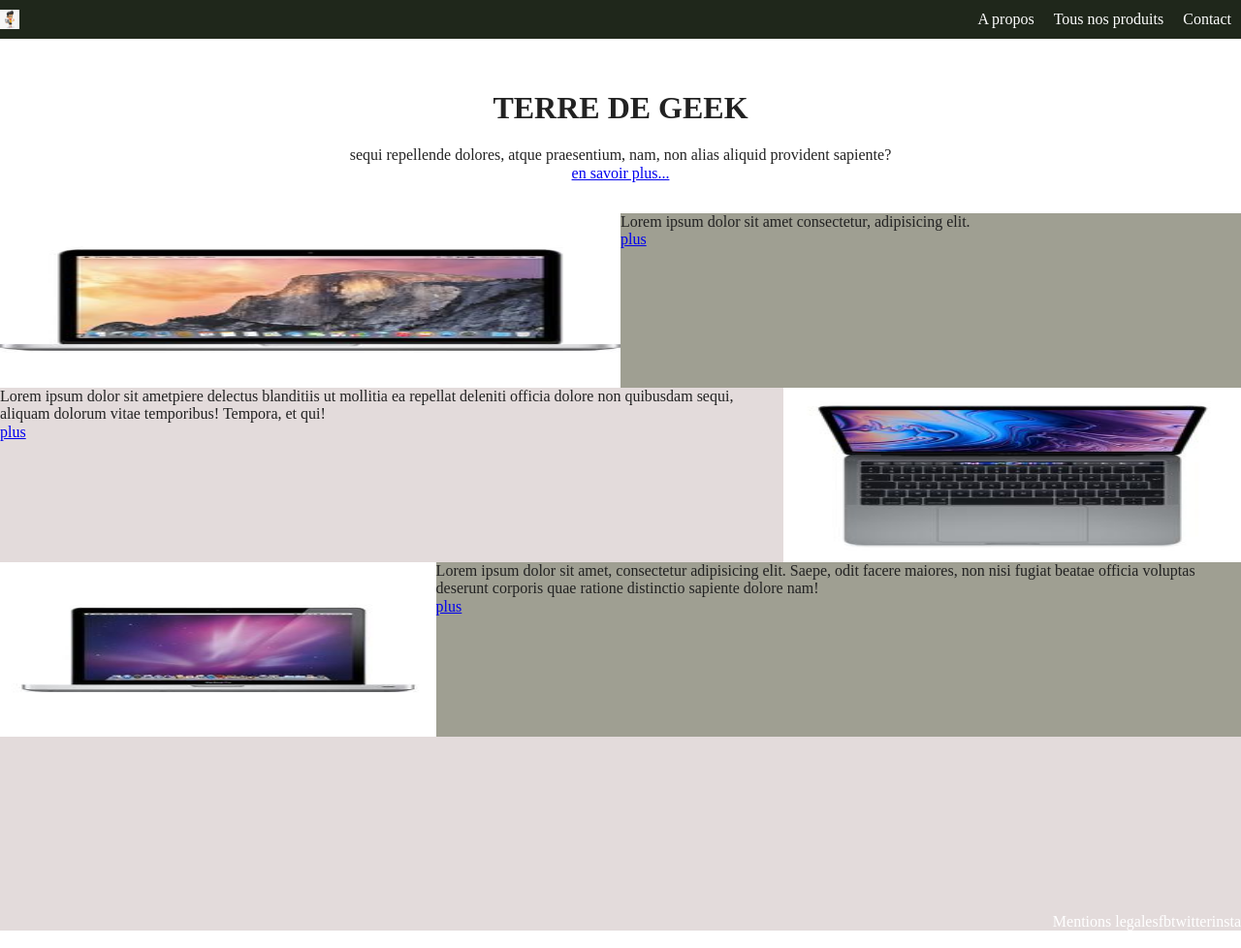
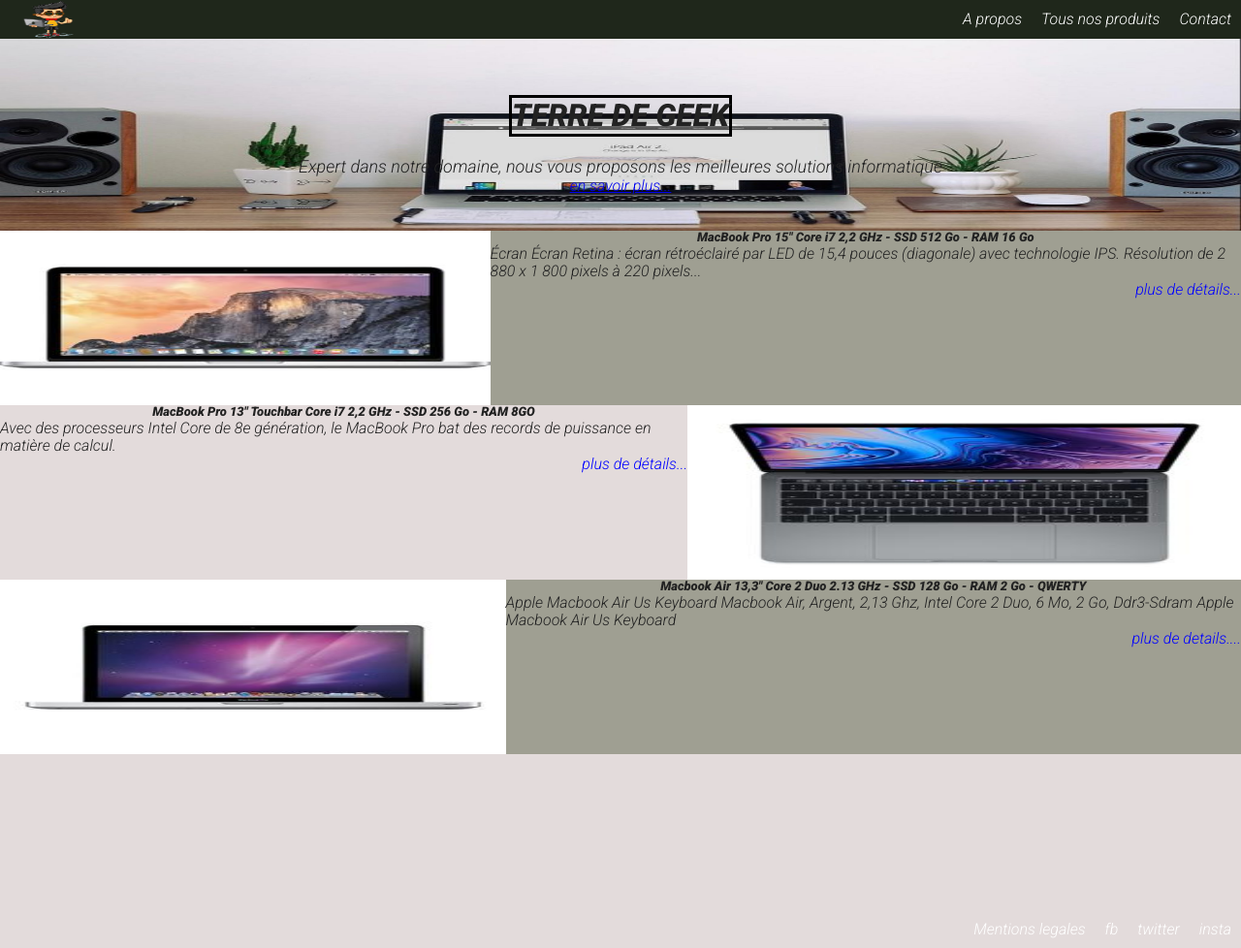
Before and after one commit to KevLgl/terre_de_geek, a website built with Parcel: page index.html in a window 1280 px wide. Shown: the whole page at 97% size. Built offline with nearby package versions, Linux system fonts and the light colour scheme; grey boxes are pictures that could not be loaded.

Commit message:
Add content on website

```diff
--- a/css/main.css
+++ b/css/main.css
@@ -90,6 +90,8 @@
 *{
   margin: 0;
   padding: 0;
+
+  font-family: 'Roboto', sans-serif;
 }
 header{
   height: 22%;
@@ -110,10 +112,9 @@
   height: 40px;
 }
 nav a img{
-  color: white;
   text-decoration: none;
-  height: 20px;
-  width: 20px;
+  height: 40px;
+  width: 100px;
 }
 
 nav ul{
@@ -137,12 +138,20 @@
 }
 /* header */
 header{
-  background-image: url('../img/macbook.jpg') no-repeat;
+  background-image: url('../img/macbook.jpg');
+  background-repeat: no-repeat;
+  background-size: 100% 200px;
   display:flex;
   flex-direction: column;
   align-items: center;
   justify-content: center;
-  height: 20%;
+}
+header h1{
+  font-size: xx-large;
+  border: 3px solid black;
+}
+header p{
+  font-size: large;
 }
 header a{
   float:right;
@@ -157,20 +166,48 @@
   height: 20%;
   display: flex;
 }
+.product1 h2{
+  font-size: small;
+  text-align: center;
+}
+.product1 a {
+  float: right;
+  text-decoration: none;
+  color: blue;
+}
 .product2{
   background-color: #E3DBDB;
   height: 20%;
   display: flex;
+}
+.product2 h2{
+  font-size: small;
+  text-align: center;
+}
+.product2 a {
+  float: right;
+  text-decoration: none;
+  color: blue;
 }
 .product3{
   background-color: #9F9F92;
   height: 20%;
   display: flex;
 }
+.product3 h2{
+  font-size: small;
+  text-align: center;
+}
+.product3 a {
+  float: right;
+  text-decoration: none;
+  color: blue;
+}
 /* footer  */
 footer{
   background-color: #E3DBDB;
   display: flex;
+  justify-content: space-around;
 }
 .maap{
   width: 40%;
@@ -188,6 +225,9 @@
   align-items: flex-end;
   justify-content: flex-end;
   color: white;
+}
+footer .social p{
+  margin: 10px;
 }
 
 /* ===
--- a/index.html
+++ b/index.html
@@ -10,16 +10,16 @@
     <link rel="manifest" href="site.webmanifest">
     <link rel="apple-touch-icon" href="icon.png">
     <!-- Place favicon.ico in the root directory -->
-
+    <link href="https://fonts.googleapis.com/css2?family=Roboto:ital,wght@1,900&display=swap" rel="stylesheet">
+    <link href="https://fonts.googleapis.com/css2?family=Roboto:ital,wght@1,300&display=swap" rel="stylesheet">
     <link rel="stylesheet" href="css/normalize.css">
     <link rel="stylesheet" href="css/main.css">
-
     <meta name="theme-color" content="#fafafa">
   </head>
 
   <body>
     <nav>
-      <a href="index.html"><img src="img/logo.png" alt="logo site"></a>
+      <a href="index.html"><img src="img/logo2.png" alt="logo site"></a>
       <ul>
         <li><a href="#">A propos</a></li>
         <li><a href="#">Tous nos produits</a></li>
@@ -29,29 +29,33 @@
     <main>
       <header>
         <h1>TERRE DE GEEK</h1>
-        <p> sequi repellende dolores, atque praesentium, nam, non alias aliquid provident sapiente?</p>
+        <p> Expert dans notre domaine, nous vous proposons les meilleures solutions informatique</p>
           <a href="aboutme">en savoir plus...</a>
         </div>
       </header>
       <section class="product1">
         <img src="img/product1.jpg" alt="photo ordinateur">
         <div>
-          <p>Lorem ipsum dolor sit amet consectetur, adipisicing elit. </p>
-          <a href="#">plus</a>
+          <h2>MacBook Pro 15" Core i7 2,2 GHz - SSD 512 Go - RAM 16 Go </h2>
+          <p>
+            Écran Écran Retina : écran rétroéclairé par LED de 15,4 pouces (diagonale) avec technologie IPS. Résolution de 2 880 x 1 800 pixels à 220 pixels...</p>
+          <a href="#">plus de détails...</a>
         </div>
       </section>
       <section class="product2">
         <div>
-          <p>Lorem ipsum dolor sit ametpiere delectus blanditiis ut mollitia ea repellat deleniti officia dolore non quibusdam sequi, aliquam dolorum vitae temporibus! Tempora, et qui!</p>
-          <a href="#">plus</a>
+          <h2>MacBook Pro 13" Touchbar Core i7 2,2 GHz - SSD 256 Go - RAM 8GO </h2>
+          <p>Avec des processeurs Intel Core de 8e génération, le MacBook Pro bat des records de puissance en matière de calcul.</p>
+          <a href="#">plus de détails...</a>
         </div>
         <img src="img/product2.jpg" alt="photo ordinateur">
       </section>
       <section class="product3">
         <img src="img/product3.jpg" alt="photo ordinateur">
         <div>
-          <p>Lorem ipsum dolor sit amet, consectetur adipisicing elit. Saepe,  odit facere maiores, non nisi fugiat beatae officia voluptas deserunt corporis quae ratione distinctio sapiente dolore nam!</p>
-          <a href="#">plus</a>
+          <h2>Macbook Air 13,3" Core 2 Duo 2.13 GHz - SSD 128 Go - RAM 2 Go - QWERTY</h2>
+          <p>Apple Macbook Air Us Keyboard Macbook Air, Argent, 2,13 Ghz, Intel Core 2 Duo, 6 Mo, 2 Go, Ddr3-Sdram Apple Macbook Air Us Keyboard</p>
+          <a href="#">plus de details....</a>
       </section>
       <footer>
         <div class="maap">
```
Also changed, not shown: img/logo.png (deleted), img/logo2.png (added), img/macbook1.jpeg (added), logo3.png (added).
